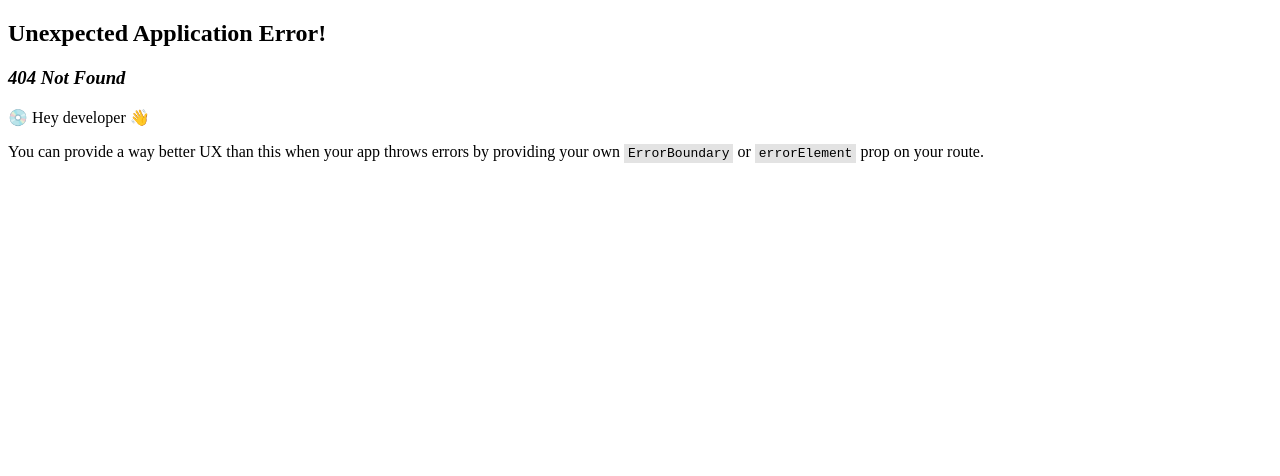
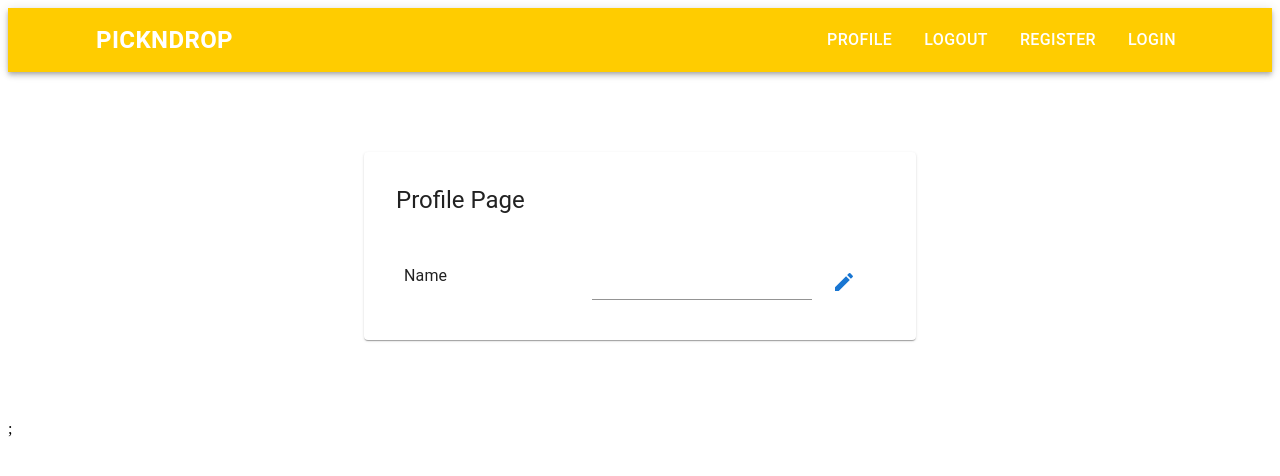
Before and after one commit to faridizzat/PicknDrop-MUI, a React (Vite) app: page /profile in a window 1280 px wide. Before the commit this address had no page. Shown: the top 476 px of the page. Built offline with nearby package versions, Linux system fonts and the light colour scheme.

Commit message:
feat: add ProfilePage

```diff
--- a/src/components/Navbar.jsx
+++ b/src/components/Navbar.jsx
@@ -38,7 +38,7 @@ export default function Navbar() {
                   fontSize: "1rem",
                   margin: "0.25rem 0.5rem",
                 }}
-                to="/"
+                to="/profile"
               >
                 PROFILE
               </RouterLink>
--- a/src/pages/ProfilePage.jsx
+++ b/src/pages/ProfilePage.jsx
@@ -0,0 +1,50 @@
+import {
+  Container,
+  Paper,
+  Typography,
+  Box,
+  Input,
+  Button,
+} from "@mui/material";
+import EditIcon from "@mui/icons-material/Edit";
+import Navbar from "../components/Navbar";
+
+const ProfilePage = () => {
+  return (
+    <>
+      <Navbar />
+      <Container maxWidth="sm">
+        <Paper
+          sx={{
+            margin: "5rem auto",
+            padding: "2rem",
+          }}
+        >
+          <Typography variant="h5" gutterBottom sx={{ marginBottom: "3rem" }}>
+            Profile Page
+          </Typography>
+
+          <Box
+            m={1}
+            display={"flex"}
+            flexDirection={"row"}
+            justifyContent={"space-between"}
+          >
+            <Typography variant="body1" gutterBottom>
+              Name
+            </Typography>
+            <Box display={"flex"} flexDirection={"row"}>
+              <Input type="text" />
+              <Button>
+                <EditIcon />
+              </Button>
+            </Box>
+          </Box>
+        </Paper>
+      </Container>
+      ;
+    </>
+  );
+};
+
+export default ProfilePage;
--- a/src/routes/Root.jsx
+++ b/src/routes/Root.jsx
@@ -2,6 +2,7 @@ import { createBrowserRouter } from "react-router-dom";
 import HomePage from "../pages/HomePage";
 import LoginPage from "../pages/LoginPage";
 import RegisterPage from "../pages/RegisterPage";
+import ProfilePage from "../pages/ProfilePage";
 
 const router = createBrowserRouter([
   {
@@ -16,6 +17,10 @@ const router = createBrowserRouter([
     path: "/register",
     element: <RegisterPage />,
   },
+  {
+    path: "/profile",
+    element: <ProfilePage />,
+  },
 ]);
 
 export default router;
```
Also changed, not shown: src/components/RegisterUser.jsx (deleted, +0 -59 lines).
